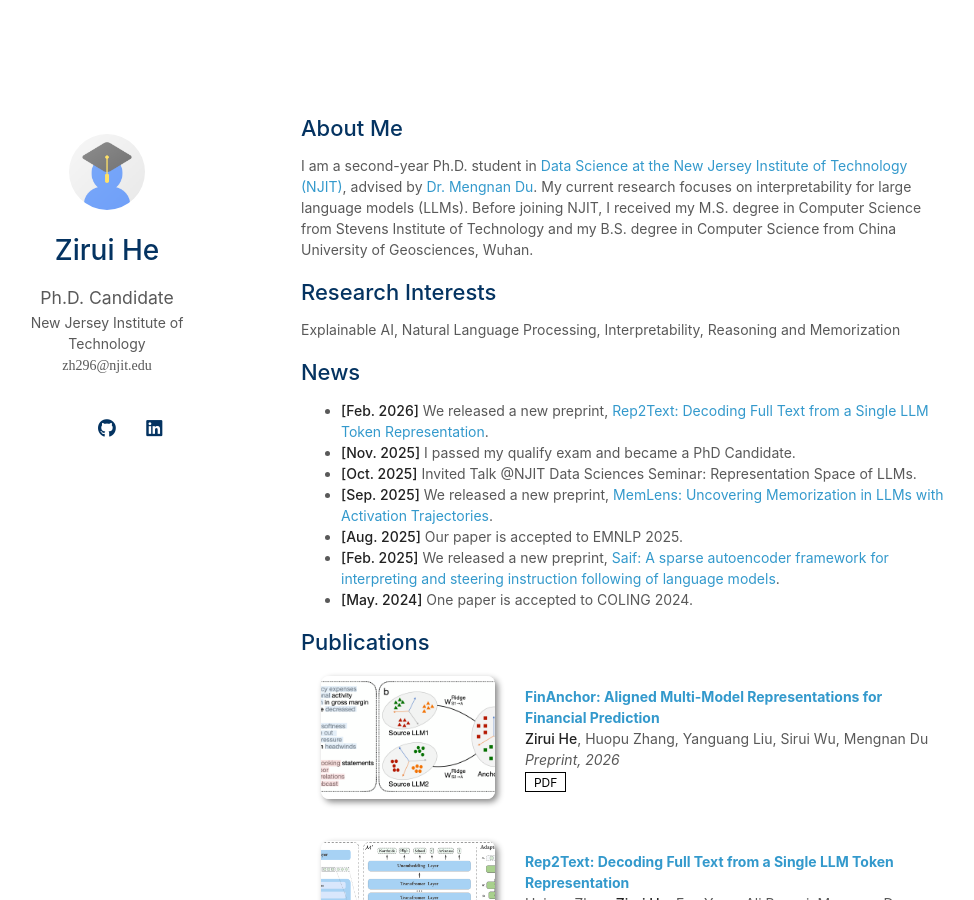
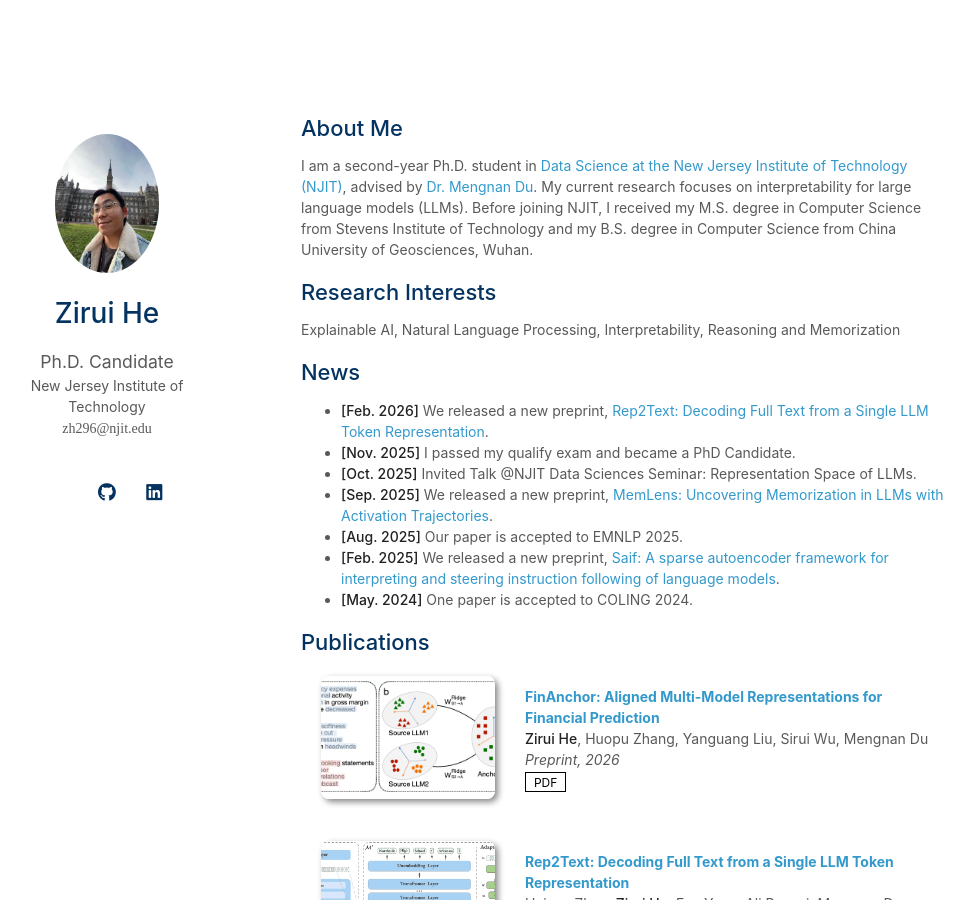
Before and after one commit to Ineedanamehere/Ineedanamehere.github.io, a Jekyll site: the page built from index.md, in a window 1280 px wide and 900 px high. Shown: the whole window, without its empty margins (169-1143 px from the left). Built offline with Jekyll 4.4.1, drawn with Linux system fonts in a browser that asks for light colours; a style sheet for code colours, icons or effects is not loaded; our own code applies the rules of GitHub Pages for plain Markdown files.

Commit message:
Update _config.yml

```diff
--- a/_config.yml
+++ b/_config.yml
@@ -20,7 +20,7 @@ twitter: https://twitter.com/
 
 # Images (e.g., your profile picture and your website's favicon)
 # "favicon" and "favicon_dark" are used for the light and dark modes, respectively.
-avatar: ./assets/img/avatar.png
+avatar: ./assets/img/selfi.jpg
 favicon: ./assets/img/favicon.png
 favicon_dark: ./assets/img/favicon-dark.png
 
```
